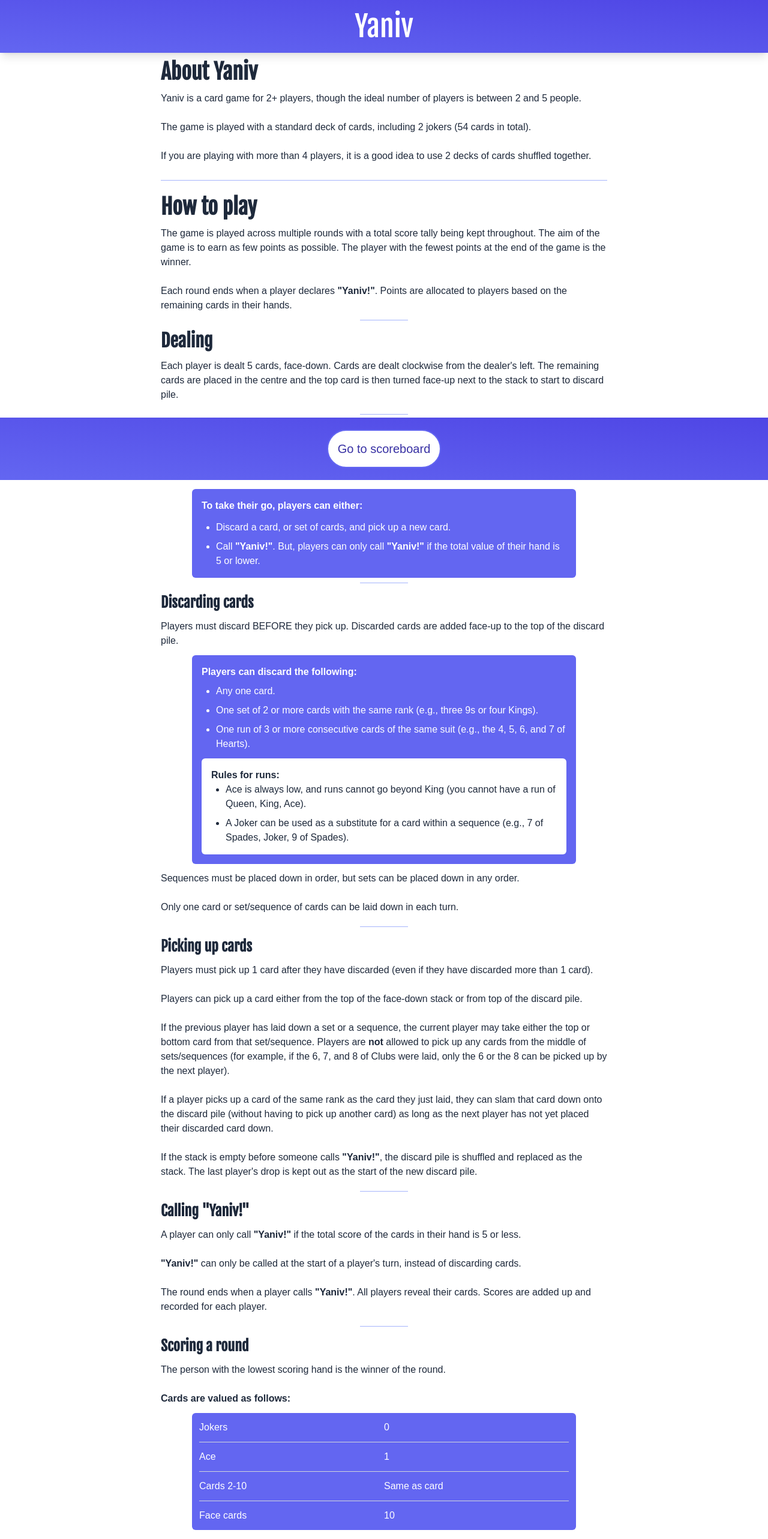
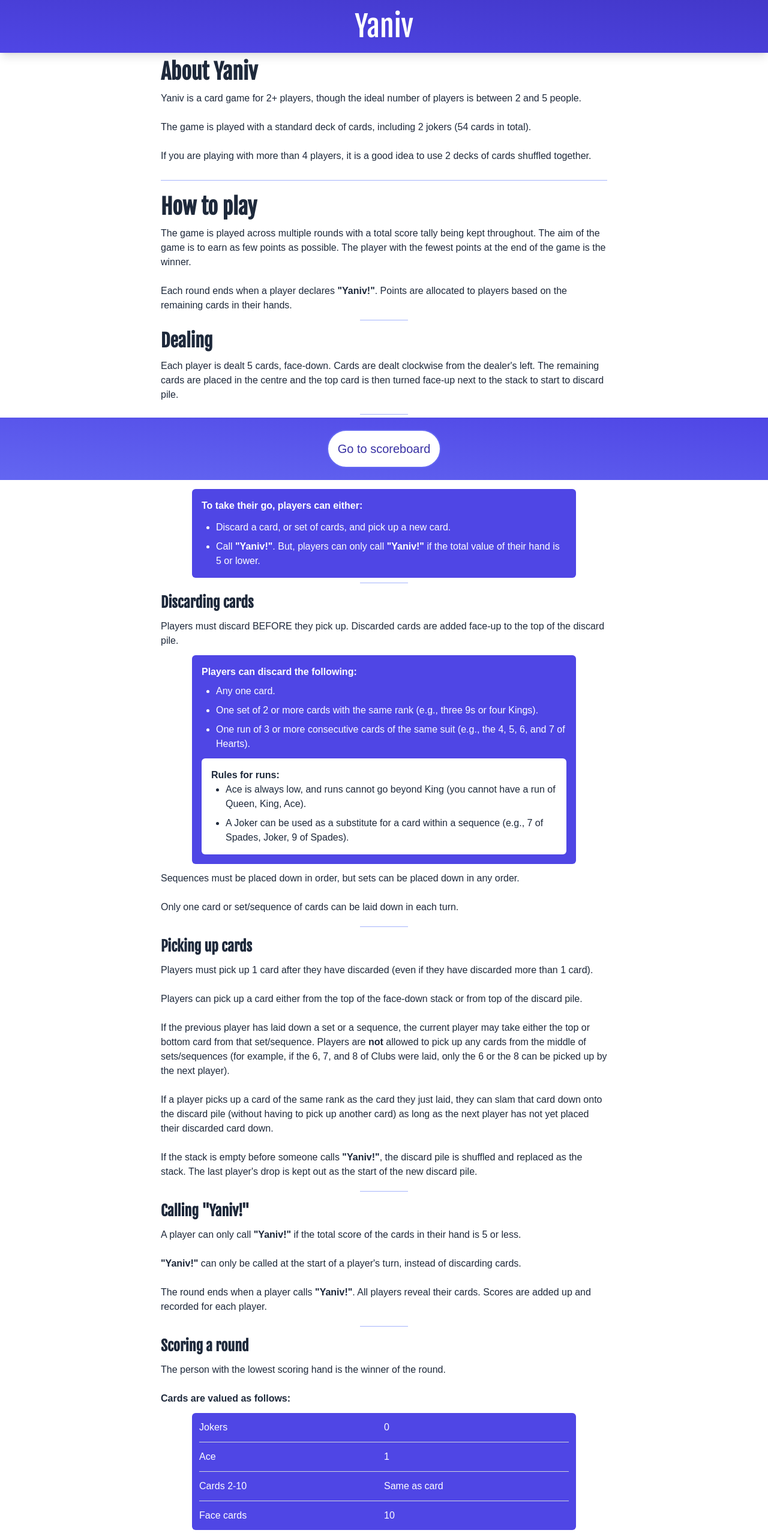
Before and after one commit to EllieD33/yaniv-app, a React (Vite) app: page /pages/Rules in a window 1280 px wide. Shown: the top 2565 px of the page at 60% size. Built offline with nearby package versions, Linux system fonts and the light colour scheme; a web font is replaced by a local one.

Commit message:
adjust colour contrast on Rules page to improve accessibility

```diff
--- a/src/pages/Rules.jsx
+++ b/src/pages/Rules.jsx
@@ -3,7 +3,7 @@ import NavButton from "../components/NavButton";
 function Rules() {
     return (
         <div>
-            <header className="bg-gradient-to-bl from-indigo-600 to-indigo-500 text-white shadow-lg">
+            <header className="bg-gradient-to-bl from-indigo-700 to-indigo-600 text-white shadow-lg">
                 <h1 className="text-5xl py-5 text-center font-heading">Yaniv</h1>
                 <nav className="fixed bottom-0 w-full bg-gradient-to-bl from-indigo-600 to-indigo-500 flex items-center justify-center">
                     <NavButton
@@ -36,7 +36,7 @@ function Rules() {
                     <section className="my-2">
                         <h3 className="text-3xl pt-2 font-heading font-bold">Gameplay</h3>
                         <p className="py-3">The play proceeds clockwise. For the first round play begins with the person to the dealer's left and in subsequent rounds the winner of the previous round goes first.</p>
-                        <div className="p-4 bg-indigo-500 text-white rounded-md max-w-screen-sm mx-auto">
+                        <div className="p-4 bg-indigo-600 text-white rounded-md max-w-screen-sm mx-auto">
                             <p className="pb-3 font-semibold">To take their go, players can either:</p>
                             <ul className="list-disc list-outside ml-6 space-y-2">
                                 <li>Discard a card, or set of cards, and pick up a new card.</li>
@@ -50,7 +50,7 @@ function Rules() {
                     <section className="my-2">
                         <h4 className="text-2xl pt-2 font-heading font-bold">Discarding cards</h4>
                         <p className="py-3">Players must discard BEFORE they pick up. Discarded cards are added face-up to the top of the discard pile.</p>
-                        <div className="p-4 bg-indigo-500 text-white rounded-md max-w-screen-sm mx-auto">
+                        <div className="p-4 bg-indigo-600 text-white rounded-md max-w-screen-sm mx-auto">
                             <p className="mb-2 font-semibold">Players can discard the following:</p>
                             <ul className="list-disc list-outside ml-6 space-y-2">
                                 <li>Any one card.</li>
@@ -89,7 +89,7 @@ function Rules() {
                         <h4 className="text-2xl pt-2 font-heading font-bold">Scoring a round</h4>
                         <p className="py-3">The person with the lowest scoring hand is the winner of the round.</p>
                         <p className="py-3 font-semibold">Cards are valued as follows: </p>
-                        <div className="p-3 bg-indigo-500 text-white rounded-md max-w-screen-sm mx-auto">
+                        <div className="p-3 bg-indigo-600 text-white rounded-md max-w-screen-sm mx-auto">
                             <dl className="grid grid-cols-2">
                                 <dt className="pb-3" >Jokers</dt>
                                 <dd>0</dd>
@@ -118,7 +118,7 @@ function Rules() {
                         <h4 className="text-2xl pt-2 font-heading font-bold">Ending the game</h4>
                         <p className="py-3">A total score tally is kept for each round.</p>
                         <p className="py-3">Once a player's score <strong>exceeds</strong> 100 points, they are out of the game. If a player's score lands on exactly 100 points, their score is halved to 50 points and they can continue to play from that score.</p>
-                        <p className="p-3 bg-indigo-500 text-white rounded-md text-center max-w-screen-sm mx-auto">The winner of the game is the last remaining player.</p>
+                        <p className="p-3 bg-indigo-600 text-white rounded-md text-center max-w-screen-sm mx-auto">The winner of the game is the last remaining player.</p>
                     </section>
                     <div className="h-6"></div>
                 </article>
```
